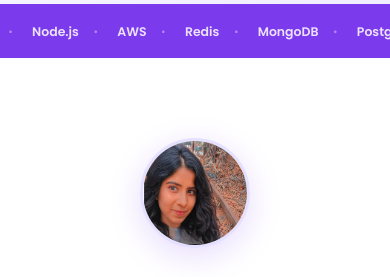
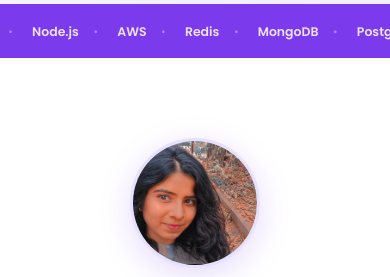
Before and after one commit to Aditidixit1234/ABOUT-ME, a plain HTML site: page index.html in a window 390 px wide. Shown: the part 840-1117 px from the top of the page. Drawn offline with nearby package versions, Linux system fonts and the light colour scheme.

Commit message:
Update style.css

```diff
--- a/css/style.css
+++ b/css/style.css
@@ -83,8 +83,8 @@ section{padding:5.5rem 1.5rem}
 
 /* ===== ABOUT ===== */
 #about{padding:5rem 1.5rem 3rem}
-.about-grid{display:grid;grid-template-columns:auto 1fr;gap:3.5rem;align-items:center;max-width:1050px;margin:0 auto 3rem}
-.about-avatar{width:160px;height:160px;border-radius:50%;background:linear-gradient(135deg,var(--p4),#fce7f3);border:3px solid var(--border);box-shadow:0 8px 32px rgba(124,58,237,0.18);display:flex;align-items:center;justify-content:center;font-size:4.5rem;flex-shrink:0}
+.about-grid{display:grid;grid-template-columns:160px 1fr;gap:3.5rem;align-items:center;max-width:1050px;margin:0 auto 3rem}
+.about-avatar{width:160px;height:160px;border-radius:50%;background:linear-gradient(135deg,var(--p4),#fce7f3);border:3px solid var(--border);box-shadow:0 8px 32px rgba(124,58,237,0.18);display:flex;align-items:center;justify-content:center;font-size:4.5rem;flex-shrink:0;object-fit:cover;overflow:hidden}
 .about-text h2{font-size:clamp(1.5rem,3vw,2rem);font-weight:800;margin:0.5rem 0 1rem;line-height:1.2}
 .about-text p{color:var(--muted);font-size:0.88rem;line-height:1.85;margin-bottom:0.75rem}
 .info-row{display:flex;align-items:center;gap:0.6rem;font-size:0.84rem;color:var(--muted);margin:0.4rem 0}
@@ -198,7 +198,7 @@ section{padding:5.5rem 1.5rem}
 #contact{padding:5.5rem 1.5rem}
 .contact-grid{display:grid;grid-template-columns:1fr 1.2fr;gap:3.5rem;align-items:start;max-width:900px;margin:0 auto}
 .contact-info>p{color:var(--muted);font-size:0.88rem;margin-bottom:1.5rem;line-height:1.8}
-.ci{display:flex;align-items:center;gap:0.9rem;background:var(--bg);border:1.5px solid var(--border);border-radius:13px;padding:0.85rem 1.1rem;margin-bottom:0.85rem;transition:all 0.2s}
+.ci{display:flex;align-items:center;gap:0.9rem;background:var(--bg);border:1.5px solid var(--border);border-radius:13px;padding:0.85rem 1.1rem;margin-bottom:0.85rem;transition:all 0.2s;text-decoration:none;color:inherit;cursor:pointer}
 .ci:hover{border-color:var(--p2);transform:translateX(4px)}
 .ci-icon{width:38px;height:38px;border-radius:10px;background:linear-gradient(135deg,var(--p1),var(--pk));display:flex;align-items:center;justify-content:center;color:#fff;font-size:1rem;flex-shrink:0}
 .ci-label{font-size:0.72rem;color:var(--muted)}
@@ -238,6 +238,9 @@ footer span{color:var(--p3);font-weight:600}
     justify-items: center;
     text-align: center;
     gap: 2rem;
+    display: flex;
+    flex-direction: column;
+    align-items: center;
   }
   .info-row { justify-content: center; }
   .about-chips { justify-content: center; }
@@ -289,7 +292,7 @@ footer span{color:var(--p3);font-weight:600}
   .marquee-inner span { padding: 0 1.2rem; font-size: 0.78rem; }
 
   /* About */
-  .about-avatar { width: 110px; height: 110px; font-size: 3rem; }
+  .about-avatar { width: 130px; height: 130px; font-size: 3rem; object-fit:cover; display:block; margin:0 auto; }
   .about-text h2 { font-size: 1.5rem; }
   .stats-row { grid-template-columns: repeat(2, 1fr); gap: 0.75rem; }
   .stat-num { font-size: 1.8rem; }
```
